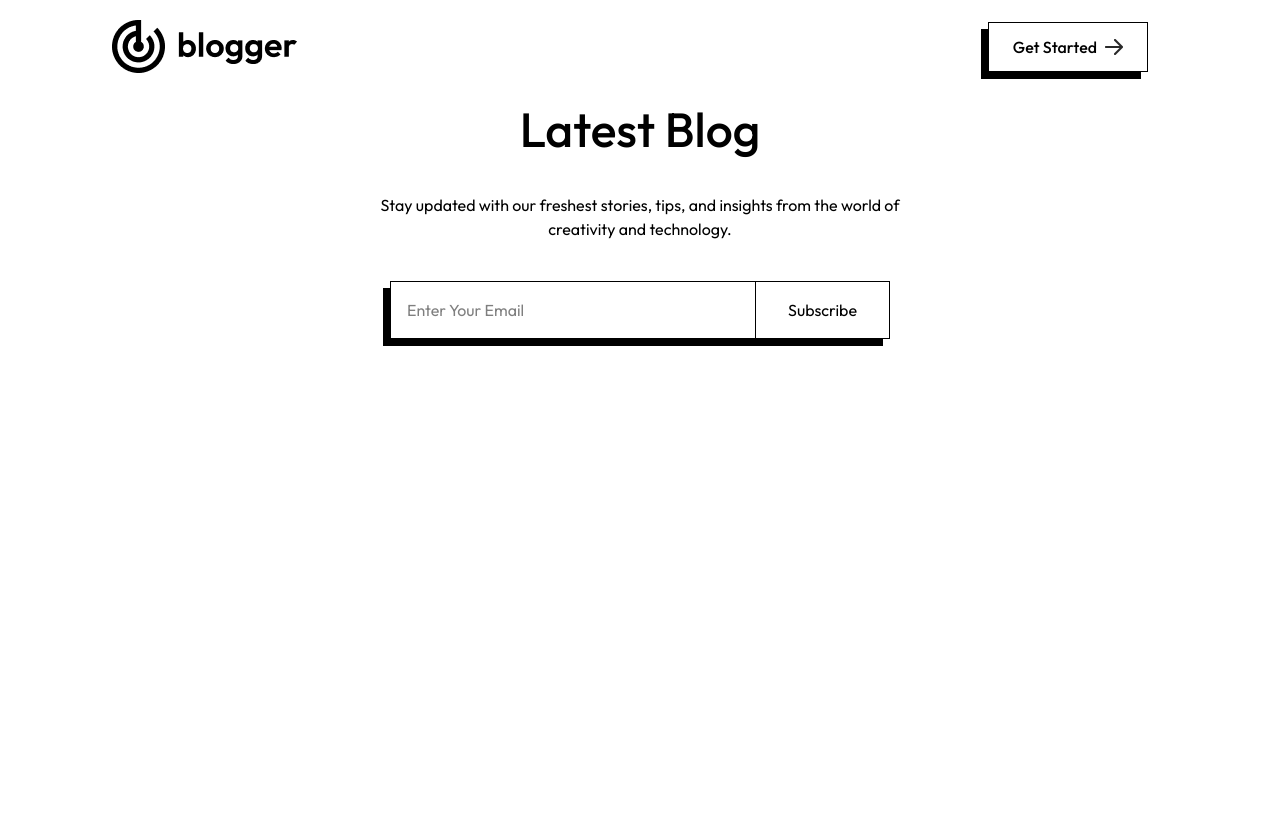
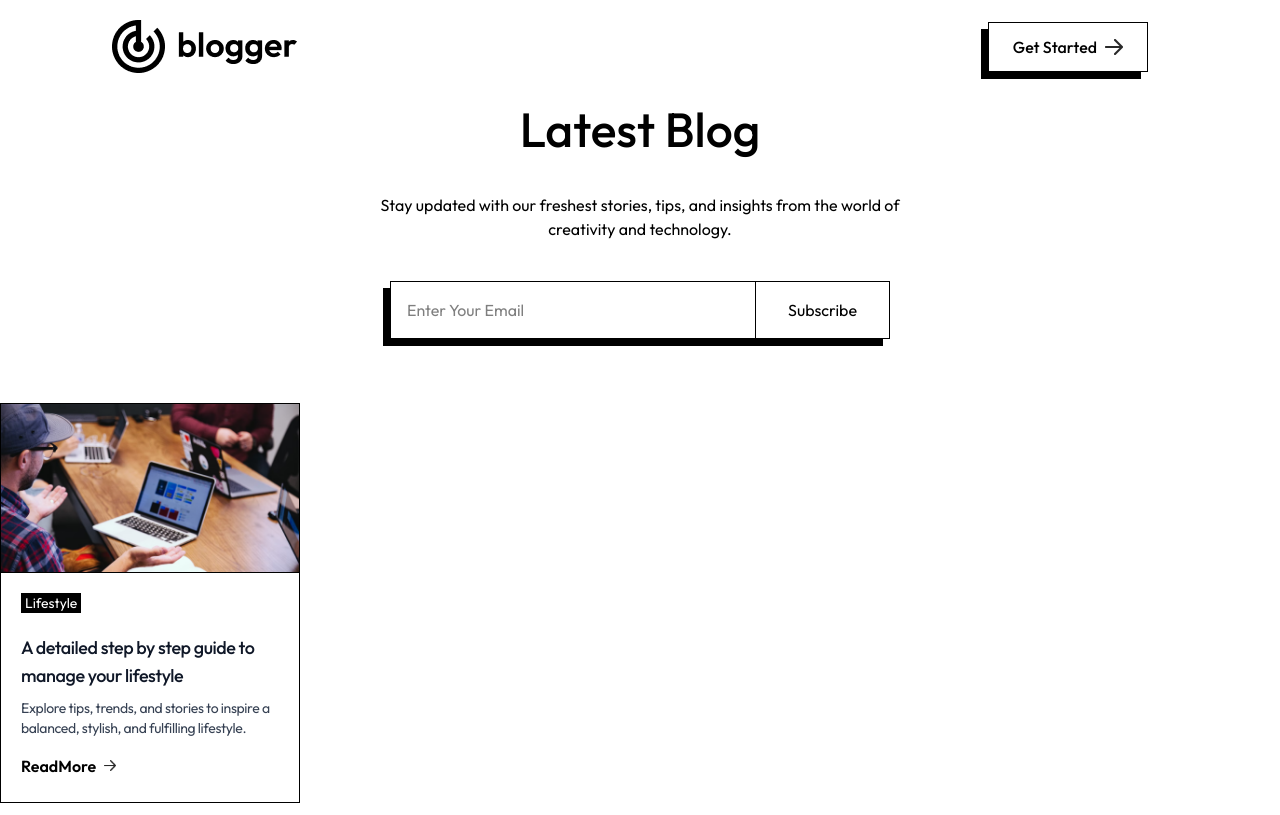
Before and after one commit to ehasun15019/Assignment-6-interactive-cares-Blog-website-with-next.js, a Next.js app: page / in a window 1280 px wide. Built offline with nearby package versions, Linux system fonts and the light colour scheme.

Commit message:
create BlogItem.jsx components and import in Page.js

```diff
--- a/src/app/page.js
+++ b/src/app/page.js
@@ -1,9 +1,13 @@
+"use client";
+
+import BlogItem from "@/components/BlogItem";
 import Header from "@/components/Header";
 
 export default function Home() {
   return (
-   <>
-    <Header/>
-   </>
+    <>
+      <Header />
+      <BlogItem />
+    </>
   );
 }
--- a/src/assets/assets.js
+++ b/src/assets/assets.js
@@ -1,30 +1,30 @@
-import blog_pic_1 from './blog_pic_1.png';
-import blog_pic_2 from './blog_pic_2.png';
-import blog_pic_3 from './blog_pic_3.png';
-import blog_pic_4 from './blog_pic_4.png';
-import blog_pic_5 from './blog_pic_5.png';
-import blog_pic_6 from './blog_pic_6.png';
-import blog_pic_7 from './blog_pic_7.png';
-import blog_pic_8 from './blog_pic_8.png';
-import blog_pic_9 from './blog_pic_9.png';
-import blog_pic_10 from './blog_pic_10.png';
-import blog_pic_11 from './blog_pic_11.png';
-import blog_pic_12 from './blog_pic_12.png';
-import blog_pic_13 from './blog_pic_13.png';
-import blog_pic_14 from './blog_pic_14.png';
-import blog_pic_15 from './blog_pic_15.png';
-import blog_pic_16 from './blog_pic_16.png';
-import facebook_icon from './facebook_icon.png'
-import googleplus_icon from './googleplus_icon.png'
-import twitter_icon from './twitter_icon.png'
-import profile_icon from './profile_icon.png'
-import logo from './logo.png'
-import arrow from './arrow.png'
-import logo_light from './logo_light.png'
-import blog_icon from './blog_icon.png'
-import add_icon from './add_icon.png'
-import email_icon from './email_icon.png'
-import upload_area from './upload_area.png'
+import blog_pic_1 from "./blog_pic_1.png";
+import blog_pic_2 from "./blog_pic_2.png";
+import blog_pic_3 from "./blog_pic_3.png";
+import blog_pic_4 from "./blog_pic_4.png";
+import blog_pic_5 from "./blog_pic_5.png";
+import blog_pic_6 from "./blog_pic_6.png";
+import blog_pic_7 from "./blog_pic_7.png";
+import blog_pic_8 from "./blog_pic_8.png";
+import blog_pic_9 from "./blog_pic_9.png";
+import blog_pic_10 from "./blog_pic_10.png";
+import blog_pic_11 from "./blog_pic_11.png";
+import blog_pic_12 from "./blog_pic_12.png";
+import blog_pic_13 from "./blog_pic_13.png";
+import blog_pic_14 from "./blog_pic_14.png";
+import blog_pic_15 from "./blog_pic_15.png";
+import blog_pic_16 from "./blog_pic_16.png";
+import facebook_icon from "./facebook_icon.png";
+import googleplus_icon from "./googleplus_icon.png";
+import twitter_icon from "./twitter_icon.png";
+import profile_icon from "./profile_icon.png";
+import logo from "./logo.png";
+import arrow from "./arrow.png";
+import logo_light from "./logo_light.png";
+import blog_icon from "./blog_icon.png";
+import add_icon from "./add_icon.png";
+import email_icon from "./email_icon.png";
+import upload_area from "./upload_area.png";
 
 export const assets = {
   facebook_icon,
@@ -37,167 +37,184 @@ export const assets = {
   blog_icon,
   add_icon,
   email_icon,
-    upload_area
-    }
+  upload_area,
+};
 
-    export const blog_data = [{
-        id:1,
-        title:"A detailed step by step guide to manage your lifestyle",
-        description:"Lorem Ipsum is simply dummy text of the printing and typesetting industry. Lorem Ipsum has been the..",
-        image:blog_pic_1,
-        date:Date.now(),
-        category:"Lifestyle",
-        author:"Alex Bennett",
-        author_img:profile_icon
+export const blog_data = [
+  {
+    id: 1,
+    title: "A detailed step by step guide to manage your lifestyle",
+    description:
+      "Explore tips, trends, and stories to inspire a balanced, stylish, and fulfilling lifestyle.",
+    image: blog_pic_1,
+    date: Date.now(),
+    category: "Lifestyle",
+    author: "Alex Bennett",
+    author_img: profile_icon,
   },
   {
-        id:2,
-        title:"How to create an effective startup roadmap or ideas",
-        description:"Lorem Ipsum is simply dummy text of the printing and typesetting industry. Lorem Ipsum has been the..",
-        image:blog_pic_2,
-        date:Date.now(),
-        category:"Startup",
-        author:"Alex Bennett",
-        author_img:profile_icon
+    id: 2,
+    title: "How to create an effective startup roadmap or ideas",
+    description:
+      "Insights, strategies, and stories to help you launch, grow, and thrive in the startup world.",
+    image: blog_pic_2,
+    date: Date.now(),
+    category: "Startup",
+    author: "Alex Bennett",
+    author_img: profile_icon,
   },
   {
-        id:3,
-        title:"Learning new technology to boost your career in software",
-        description:"Lorem Ipsum is simply dummy text of the printing and typesetting industry. Lorem Ipsum has been the..",
-        image:blog_pic_3,
-        date:Date.now(),
-        category:"Technology",
-        author:"Alex Bennett",
-        author_img:profile_icon
+    id: 3,
+    title: "Learning new technology to boost your career in software",
+    description:
+      "Stay updated with the latest trends, innovations, and insights shaping the world of technology.",
+    image: blog_pic_3,
+    date: Date.now(),
+    category: "Technology",
+    author: "Alex Bennett",
+    author_img: profile_icon,
   },
   {
-        id:4,
-        title:"Tips for getting the most out of apps and software",
-        description:"Lorem Ipsum is simply dummy text of the printing and typesetting industry. Lorem Ipsum has been the..",
-        image:blog_pic_4,
-        date:Date.now(),
-        category:"Technology",
-        author:"Alex Bennett",
-        author_img:profile_icon
+    id: 4,
+    title: "Tips for getting the most out of apps and software",
+    description:
+      "Discover the latest innovations, trends, and insights transforming the world of technology.",
+    image: blog_pic_4,
+    date: Date.now(),
+    category: "Technology",
+    author: "Alex Bennett",
+    author_img: profile_icon,
   },
   {
-        id:5,
-        title:"Enhancing your skills and capturing memorable moments",
-        description:"Lorem Ipsum is simply dummy text of the printing and typesetting industry. Lorem Ipsum has been the..",
-        image:blog_pic_5,
-        date:Date.now(),
-        category:"Lifestyle",
-        author:"Alex Bennett",
-        author_img:profile_icon
+    id: 5,
+    title: "Enhancing your skills and capturing memorable moments",
+    description:
+      "Inspiration, tips, and trends to help you live a balanced, stylish, and meaningful life.",
+    image: blog_pic_5,
+    date: Date.now(),
+    category: "Lifestyle",
+    author: "Alex Bennett",
+    author_img: profile_icon,
   },
   {
-        id:6,
-        title:"Maximizing returns by minimizing resources in your startup",
-        description:"Lorem Ipsum is simply dummy text of the printing and typesetting industry. Lorem Ipsum has been the..",
-        image:blog_pic_6,
-        date:Date.now(),
-        category:"Startup",
-        author:"Alex Bennett",
-        author_img:profile_icon
+    id: 6,
+    title: "Maximizing returns by minimizing resources in your startup",
+    description:
+      "Practical tips, success stories, and insights to fuel your startup journey.",
+    image: blog_pic_6,
+    date: Date.now(),
+    category: "Startup",
+    author: "Alex Bennett",
+    author_img: profile_icon,
   },
   {
-        id:7,
-        title:"Technology for Career advancement in development",
-        description:"Lorem Ipsum is simply dummy text of the printing and typesetting industry. Lorem Ipsum has been the..",
-        image:blog_pic_7,
-        date:Date.now(),
-        category:"Technology",
-        author:"Alex Bennett",
-        author_img:profile_icon
+    id: 7,
+    title: "Technology for Career advancement in development",
+    description:
+      "Your guide to the latest tech trends, innovations, and digital breakthroughs.",
+    image: blog_pic_7,
+    date: Date.now(),
+    category: "Technology",
+    author: "Alex Bennett",
+    author_img: profile_icon,
   },
   {
-        id:8,
-        title:"A comprehensive roadmap for effective lifestyle management",
-        description:"Lorem Ipsum is simply dummy text of the printing and typesetting industry. Lorem Ipsum has been the..",
-        image:blog_pic_8,
-        date:Date.now(),
-        category:"Lifestyle",
-        author:"Alex Bennett",
-        author_img:profile_icon
+    id: 8,
+    title: "A comprehensive roadmap for effective lifestyle management",
+    description:
+      "Tips, trends, and inspiration for living your best and most stylish life.",
+    image: blog_pic_8,
+    date: Date.now(),
+    category: "Lifestyle",
+    author: "Alex Bennett",
+    author_img: profile_icon,
   },
   {
-        id:9,
-        title:"Achieving maximum returns with minimal resources",
-        description:"Lorem Ipsum is simply dummy text of the printing and typesetting industry. Lorem Ipsum has been the..",
-        image:blog_pic_9,
-        date:Date.now(),
-        category:"Startup",
-        author:"Alex Bennett",
-        author_img:profile_icon
+    id: 9,
+    title: "Achieving maximum returns with minimal resources",
+    description:
+      "Insights, tips, and inspiration to turn your startup ideas into thriving businesses.",
+    image: blog_pic_9,
+    date: Date.now(),
+    category: "Startup",
+    author: "Alex Bennett",
+    author_img: profile_icon,
   },
   {
-        id:10,
-        title:"Beyond the Ordinary: Crafting Your Exceptional Lifestyle",
-        description:"Lorem Ipsum is simply dummy text of the printing and typesetting industry. Lorem Ipsum has been the..",
-        image:blog_pic_10,
-        date:Date.now(),
-        category:"Lifestyle",
-        author:"Alex Bennett",
-        author_img:profile_icon
+    id: 10,
+    title: "Beyond the Ordinary: Crafting Your Exceptional Lifestyle",
+    description:
+      "Fresh ideas, tips, and inspiration to elevate your everyday lifestyle.",
+    image: blog_pic_10,
+    date: Date.now(),
+    category: "Lifestyle",
+    author: "Alex Bennett",
+    author_img: profile_icon,
   },
   {
-        id:11,
-        title:"Unveiling the Secrets of Successful Startups in Technolgy",
-        description:"Lorem Ipsum is simply dummy text of the printing and typesetting industry. Lorem Ipsum has been the..",
-        image:blog_pic_11,
-        date:Date.now(),
-        category:"Startup",
-        author:"Alex Bennett",
-        author_img:profile_icon
+    id: 11,
+    title: "Unveiling the Secrets of Successful Startups in Technolgy",
+    description:
+      "Essential advice and stories to help you build and grow your startup successfully.",
+    image: blog_pic_11,
+    date: Date.now(),
+    category: "Startup",
+    author: "Alex Bennett",
+    author_img: profile_icon,
   },
   {
-        id:12,
-        title:"How to design an online Learning Platform today",
-        description:"Lorem Ipsum is simply dummy text of the printing and typesetting industry. Lorem Ipsum has been the..",
-        image:blog_pic_12,
-        date:Date.now(),
-        category:"Technology",
-        author:"Alex Bennett",
-        author_img:profile_icon
+    id: 12,
+    title: "How to design an online Learning Platform today",
+    description:
+      "Explore cutting-edge technology trends and innovations shaping our future.",
+    image: blog_pic_12,
+    date: Date.now(),
+    category: "Technology",
+    author: "Alex Bennett",
+    author_img: profile_icon,
   },
   {
-        id:13,
-        title:"Tomorrow's Algorithms: Shaping the Landscape of Future AI",
-        description:"Lorem Ipsum is simply dummy text of the printing and typesetting industry. Lorem Ipsum has been the..",
-        image:blog_pic_13,
-        date:Date.now(),
-        category:"Startup",
-        author:"Alex Bennett",
-        author_img:profile_icon
+    id: 13,
+    title: "Tomorrow's Algorithms: Shaping the Landscape of Future AI",
+    description:
+      "Empowering entrepreneurs with insights and strategies to launch and scale startups.",
+    image: blog_pic_13,
+    date: Date.now(),
+    category: "Startup",
+    author: "Alex Bennett",
+    author_img: profile_icon,
   },
   {
-        id:14,
-        title:"Balance & Bliss: Navigating Life's Journey with Style",
-        description:"Lorem Ipsum is simply dummy text of the printing and typesetting industry. Lorem Ipsum has been the..",
-        image:blog_pic_14,
-        date:Date.now(),
-        category:"Lifestyle",
-        author:"Alex Bennett",
-        author_img:profile_icon
+    id: 14,
+    title: "Balance & Bliss: Navigating Life's Journey with Style",
+    description:
+      "Embrace wellness, style, and inspiration for a vibrant and balanced lifestyle.",
+    image: blog_pic_14,
+    date: Date.now(),
+    category: "Lifestyle",
+    author: "Alex Bennett",
+    author_img: profile_icon,
   },
   {
-        id:15,
-        title:"Exploring the Evolution of social networking in the Future",
-        description:"Lorem Ipsum is simply dummy text of the printing and typesetting industry. Lorem Ipsum has been the..",
-        image:blog_pic_15,
-        date:Date.now(),
-        category:"Technology",
-        author:"Alex Bennett",
-        author_img:profile_icon
+    id: 15,
+    title: "Exploring the Evolution of social networking in the Future",
+    description:
+      "Uncover the latest breakthroughs and trends driving the future of technology.",
+    image: blog_pic_15,
+    date: Date.now(),
+    category: "Technology",
+    author: "Alex Bennett",
+    author_img: profile_icon,
   },
   {
-        id:16,
-        title:"Shaping the Future of statup ecosystem in the world",
-        description:"Lorem Ipsum is simply dummy text of the printing and typesetting industry. Lorem Ipsum has been the..",
-        image:blog_pic_16,
-        date:Date.now(),
-        category:"Startup",
-        author:"Alex Bennett",
-        author_img:profile_icon
+    id: 16,
+    title: "Shaping the Future of Startup ecosystem in the world",
+    description:
+      "Stay ahead with news and insights on emerging technologies and digital innovation.",
+    image: blog_pic_16,
+    date: Date.now(),
+    category: "Startup",
+    author: "Alex Bennett",
+    author_img: profile_icon,
   },
-]
+];
--- /dev/null
+++ b/src/components/BlogItem.jsx
@@ -0,0 +1,40 @@
+import { assets, blog_data } from "@/assets/assets";
+import Image from "next/image";
+import React from "react";
+
+const BlogItem = () => {
+  return (
+    <div className="my-3">
+      <div className="max-w-[330px] sm:max-w-[300px] bg-white border border-black hover:shadow-[-7px_7px_0px_#000000]  transition-shadow duration-200">
+        <Image
+          src={blog_data[0].image}
+          alt="blog-image"
+          width={400}
+          height={400}
+          className="border-b border-black"
+        />
+
+        <p className="ml-5 mt-5 px-1 inline-block bg-black text-white text-sm">
+          {blog_data[0].category}
+        </p>
+
+        <div className="p-5">
+          <h5 className="mb-2 text-lg font-medium tracking-tight text-gray-900">
+            {blog_data[0].title}
+          </h5>
+
+          <p className="mb-3 text-sm tracking-tight text-gray-700">
+            {blog_data[0].description}
+          </p>
+
+          <div className="inline-flex items-center py-1 font-semibold text-center">
+            ReadMore{" "}
+            <Image src={assets.arrow} alt="arrow" width={12} className="ml-2" />
+          </div>
+        </div>
+      </div>
+    </div>
+  );
+};
+
+export default BlogItem;
```
Also changed, not shown: src/app/layout.js (+1 -8 lines), public/blog_pic_1.png (added). Lines whose indentation alone changed are shown as unchanged.
